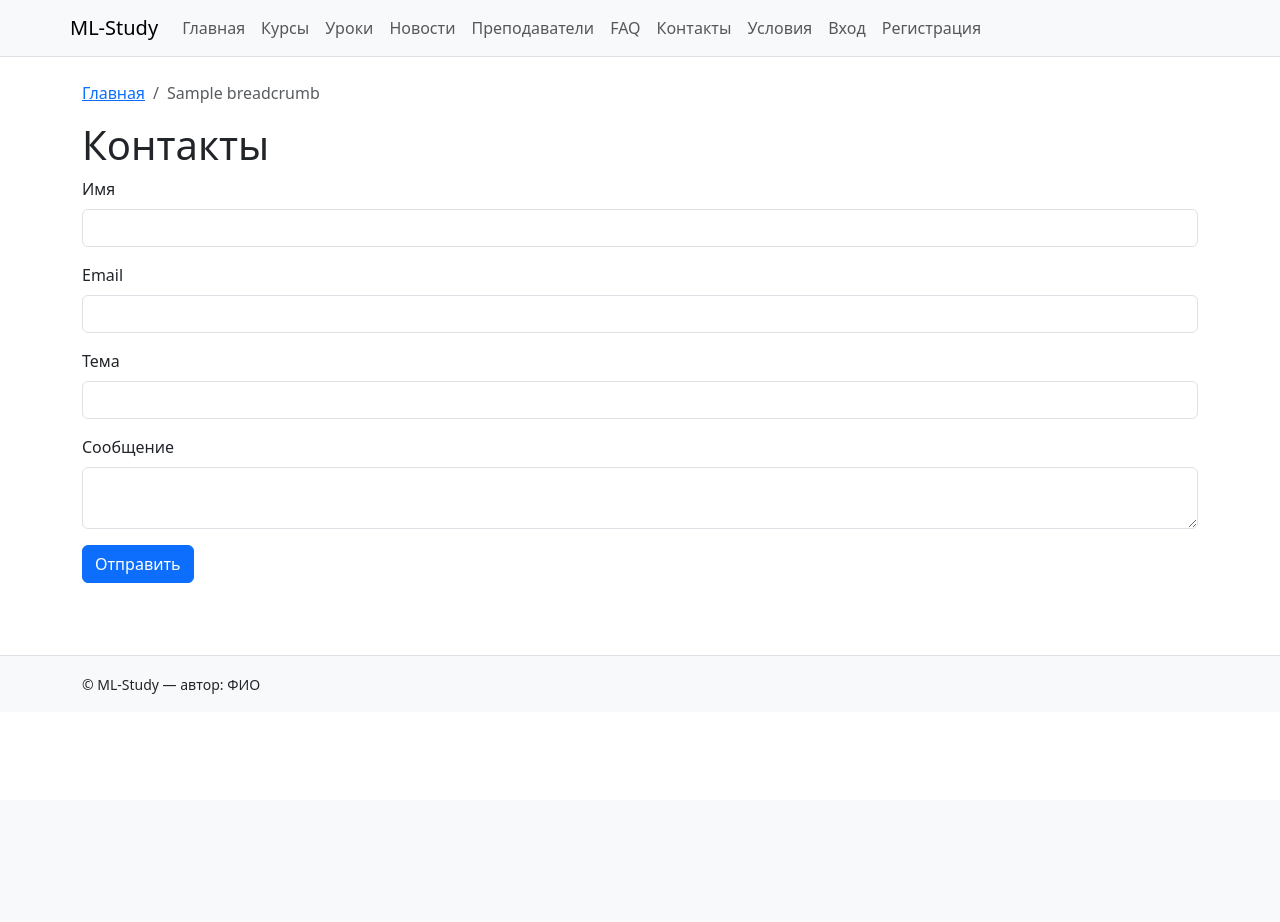
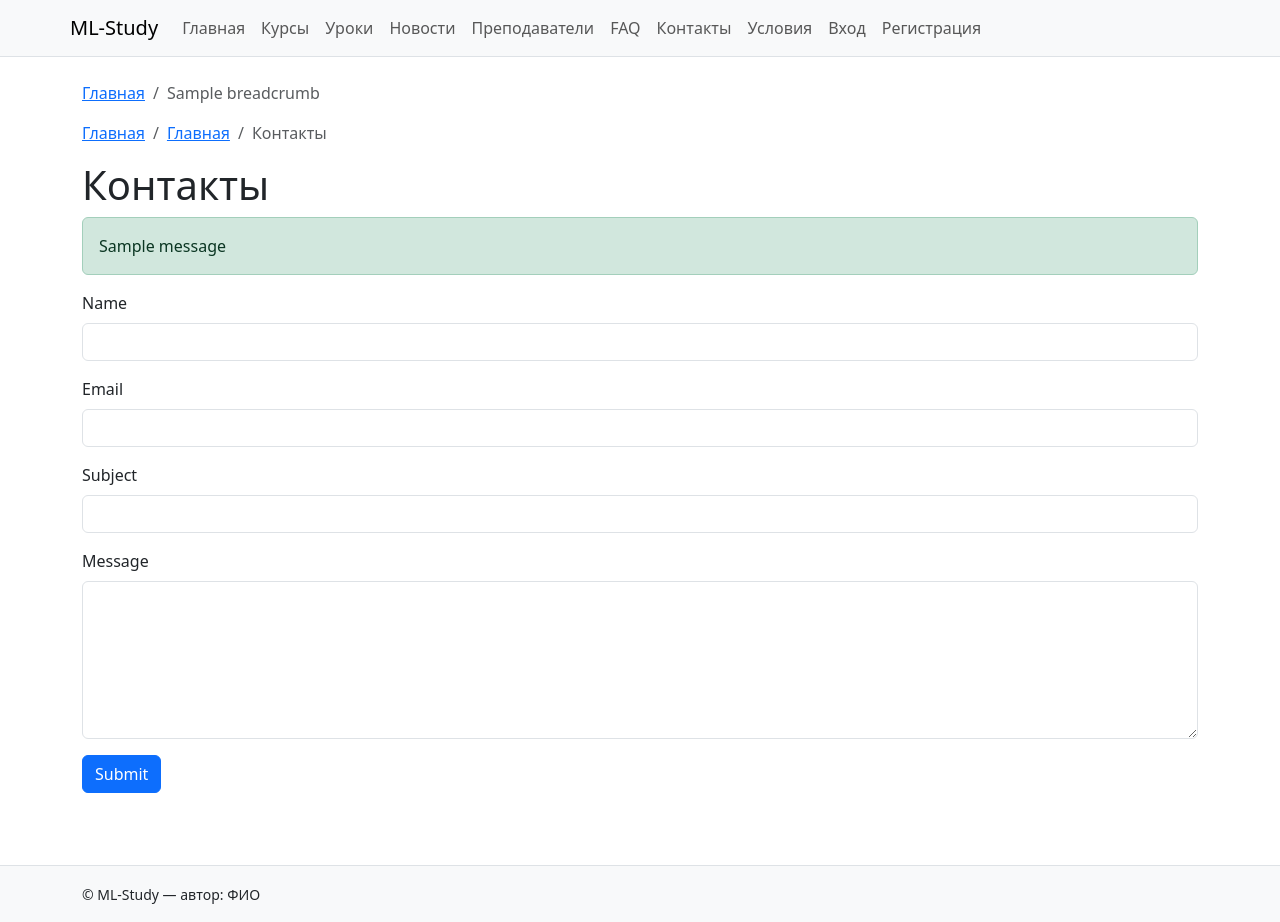
Before and after one commit to Oetas/vkrsite, a Flask app: template app/templates/contacts.html in a window 1280 px wide. Before the commit the page ends 694 px from the top, so only its background shows below. Run offline with Flask 3, Linux system fonts and the light colour scheme; the template is opened without the code that fills it: most values are stand-ins (such as "Sample title", 1, 10 or a date in 2020); one stand-in notice (Sample message) is shown; form fields are guessed from the names that the template uses; parts of the project's set-up code (start-up, migrations or seed data) failed here and were passed over.

Commit message:
Шаблон contacts.html использует ContactForm и Bootstrap

```diff
--- a/app/templates/contacts.html
+++ b/app/templates/contacts.html
@@ -1,24 +1,46 @@
 {% extends "base.html" %}
+{% block title %}Контакты — ML-Study{% endblock %}
+
 {% block content %}
+  {% from "macros.html" import render_breadcrumbs %}
+  {{ render_breadcrumbs([("Главная", url_for('main.index')), ("Контакты", None)]) }}
+
   <h1>Контакты</h1>
 
+  {% with messages = get_flashed_messages(with_categories=true) %}
+    {% if messages %}
+      {% for cat, msg in messages %}
+        <div class="alert alert-{{ 'success' if cat=='success' else 'danger' }}">{{ msg }}</div>
+      {% endfor %}
+    {% endif %}
+  {% endwith %}
+
   <form method="post">
+    {{ form.hidden_tag() }}
+
     <div class="mb-3">
-      <label class="form-label">Имя</label>
-      <input name="name" class="form-control" required>
+      {{ form.name.label(class="form-label") }}
+      {{ form.name(class="form-control") }}
+      {% if form.name.errors %}<div class="text-danger small">{{ form.name.errors[0] }}</div>{% endif %}
     </div>
+
     <div class="mb-3">
-      <label class="form-label">Email</label>
-      <input name="email" type="email" class="form-control" required>
+      {{ form.email.label(class="form-label") }}
+      {{ form.email(class="form-control") }}
+      {% if form.email.errors %}<div class="text-danger small">{{ form.email.errors[0] }}</div>{% endif %}
     </div>
+
     <div class="mb-3">
-      <label class="form-label">Тема</label>
-      <input name="subject" class="form-control">
+      {{ form.subject.label(class="form-label") }}
+      {{ form.subject(class="form-control") }}
     </div>
+
     <div class="mb-3">
-      <label class="form-label">Сообщение</label>
-      <textarea name="message" class="form-control" required></textarea>
+      {{ form.message.label(class="form-label") }}
+      {{ form.message(class="form-control", rows=6) }}
+      {% if form.message.errors %}<div class="text-danger small">{{ form.message.errors[0] }}</div>{% endif %}
     </div>
-    <button class="btn btn-primary" type="submit">Отправить</button>
+
+    <button class="btn btn-primary" type="submit">{{ form.submit.label.text }}</button>
   </form>
 {% endblock %}
```
